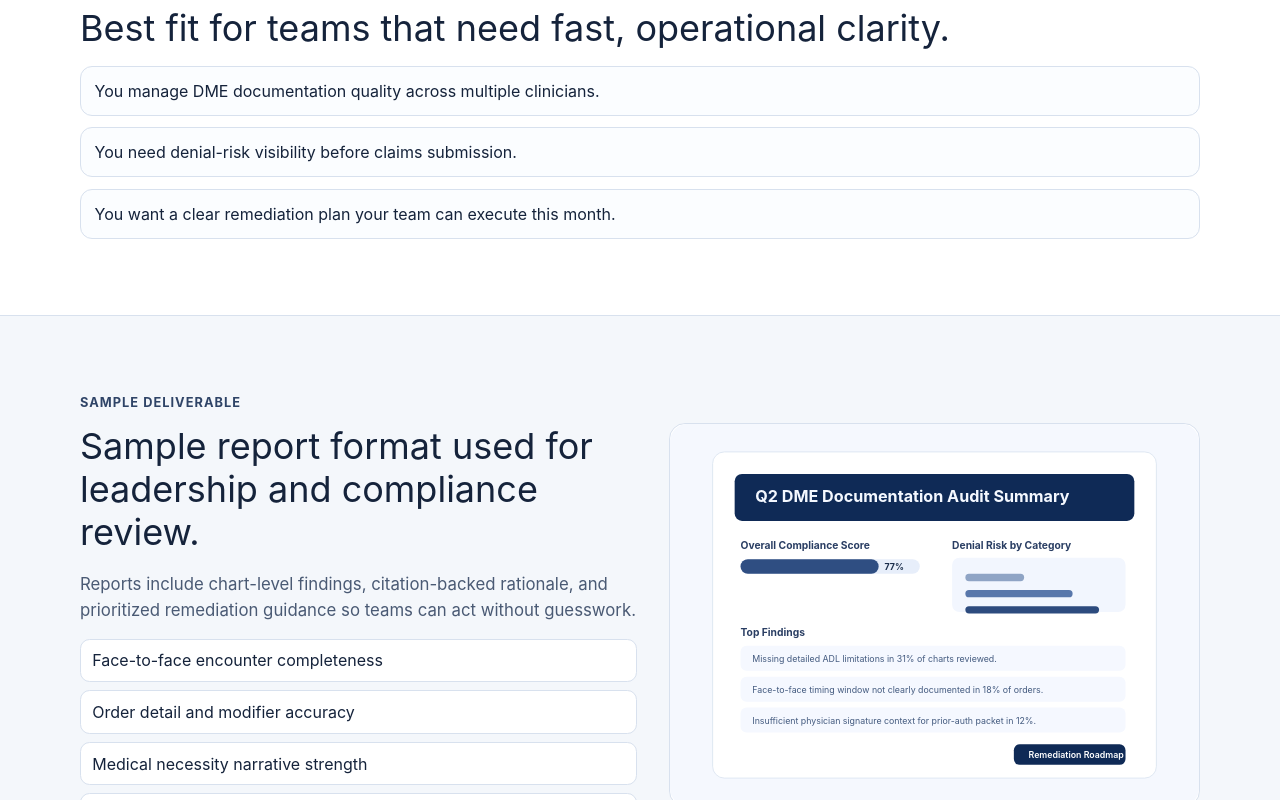
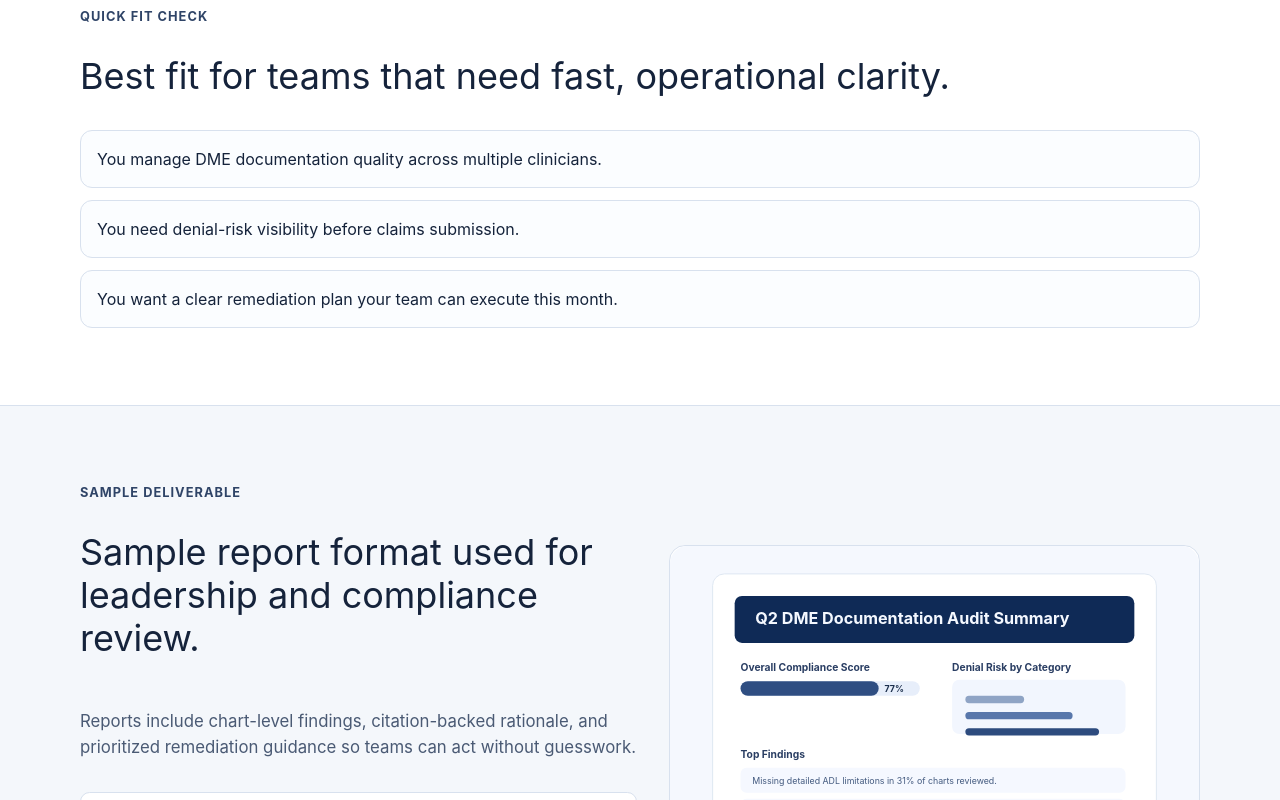
Before and after one commit to moloxanos-pixel/dme-doc-audit-site, a React (Vite) app: page / in a window 1280 px wide. Shown: the part 1700-2500 px from the top of the page. Built offline with nearby package versions, Linux system fonts and the light colour scheme.

Commit message:
Refactor shared spacing and card styles for consistency

```diff
--- a/src/App.css
+++ b/src/App.css
@@ -7,6 +7,14 @@
   --slate: #2f4467;
   --line: #d8e1ee;
   --accent-soft: #eaf0fb;
+  --radius-sm: 0.6rem;
+  --radius-md: 0.75rem;
+  --radius-lg: 0.9rem;
+  --radius-xl: 1rem;
+  --space-1: 0.5rem;
+  --space-2: 0.75rem;
+  --space-3: 1rem;
+  --space-4: 1.25rem;
 }
 
 * {
@@ -46,6 +54,11 @@ body {
 
 .section {
   padding: 3.5rem 0;
+}
+
+.section-head {
+  display: grid;
+  gap: var(--space-3);
 }
 
 .eyebrow {
@@ -103,7 +116,7 @@ p {
 .hero-copy {
   background: var(--surface);
   border: 1px solid var(--line);
-  border-radius: 1rem;
+  border-radius: var(--radius-xl);
   padding: 1.3rem;
   box-shadow: 0 14px 38px rgba(13, 31, 63, 0.08);
 }
@@ -117,7 +130,7 @@ p {
 
 .btn {
   border: 1px solid transparent;
-  border-radius: 0.7rem;
+  border-radius: var(--radius-md);
   padding: 0.7rem 1rem;
   min-height: 2.75rem;
   font-weight: 600;
@@ -158,8 +171,8 @@ input:focus-visible {
 .hero-stats li {
   background: #f9fbff;
   border: 1px solid var(--line);
-  border-radius: 0.75rem;
-  padding: 0.75rem;
+  border-radius: var(--radius-md);
+  padding: var(--space-2);
 }
 
 .hero-stats strong {
@@ -209,7 +222,7 @@ input:focus-visible {
   width: 100%;
   height: auto;
   display: block;
-  border-radius: 1rem;
+  border-radius: var(--radius-xl);
   border: 1px solid var(--line);
   background: #fff;
 }
@@ -222,15 +235,28 @@ input:focus-visible {
 
 .steps-grid {
   display: grid;
-  gap: 0.9rem;
+  gap: var(--space-3);
   margin-top: 1.2rem;
 }
 
-.step-card {
+.card-surface,
+.fit-list li,
+.focus-list li {
   background: var(--surface);
   border: 1px solid var(--line);
-  border-radius: 0.9rem;
-  padding: 1rem;
+  border-radius: var(--radius-lg);
+}
+
+.step-card,
+.fit-list li,
+.focus-list li,
+.faq-item,
+.contact-form {
+  padding: var(--space-3);
+}
+
+.step-card {
+  border-radius: var(--radius-lg);
 }
 
 .step-number {
@@ -262,14 +288,12 @@ input:focus-visible {
   padding: 0;
   list-style: none;
   display: grid;
-  gap: 0.7rem;
+  gap: var(--space-2);
 }
 
 .fit-list li {
-  border: 1px solid var(--line);
-  border-radius: 0.75rem;
+  border-radius: var(--radius-md);
   background: #fbfdff;
-  padding: 0.75rem 0.85rem;
   color: var(--ink);
 }
 
@@ -282,10 +306,8 @@ input:focus-visible {
 }
 
 .focus-list li {
-  background: var(--surface);
-  border: 1px solid var(--line);
-  border-radius: 0.6rem;
-  padding: 0.55rem 0.7rem;
+  border-radius: var(--radius-sm);
+  padding: 0.55rem var(--space-2);
   color: var(--ink);
 }
 
@@ -324,10 +346,7 @@ input:focus-visible {
 }
 
 .faq-item {
-  background: var(--surface);
-  border: 1px solid var(--line);
-  border-radius: 0.8rem;
-  padding: 0.8rem 0.9rem;
+  border-radius: var(--radius-lg);
 }
 
 .faq-item summary {
@@ -359,10 +378,6 @@ input:focus-visible {
 }
 
 .contact-form {
-  background: var(--surface);
-  border: 1px solid var(--line);
-  border-radius: 0.9rem;
-  padding: 1rem;
   display: grid;
   gap: 0.65rem;
 }
@@ -415,7 +430,7 @@ input:focus-visible {
 
   .steps-grid {
     grid-template-columns: repeat(3, 1fr);
-    gap: 1rem;
+    gap: var(--space-3);
   }
 
   .step-card {
@@ -434,6 +449,6 @@ input:focus-visible {
   }
 
   .contact-form {
-    padding: 1.25rem;
+    padding: var(--space-4);
   }
 }
--- a/src/App.jsx
+++ b/src/App.jsx
@@ -113,12 +113,14 @@ export default function App() {
       <main id="main-content" tabIndex="-1">
         <section className="section process">
           <div className="container">
+            <div className="section-head">
               <p className="eyebrow">Audit process</p>
               <h2>A practical 3-step workflow from sample selection to corrective action.</h2>
+            </div>
 
             <div className="steps-grid" role="list" aria-label="Three step DME audit process">
               {auditSteps.map((step, index) => (
-                <article className="step-card" key={step.title} role="listitem">
+                <article className="step-card card-surface" key={step.title} role="listitem">
                   <span className="step-number">{index + 1}</span>
                   <h3>{step.title}</h3>
                   <p>{step.detail}</p>
@@ -130,8 +132,10 @@ export default function App() {
 
         <section className="section fit-check" aria-labelledby="fit-check-heading">
           <div className="container">
+            <div className="section-head">
               <p className="eyebrow">Quick fit check</p>
               <h2 id="fit-check-heading">Best fit for teams that need fast, operational clarity.</h2>
+            </div>
             <ul className="fit-list">
               {fitChecklist.map((point) => (
                 <li key={point}>{point}</li>
@@ -142,7 +146,7 @@ export default function App() {
 
         <section className="section report-showcase" id="sample-audit">
           <div className="container report-layout">
-            <div>
+            <div className="section-head">
               <p className="eyebrow">Sample deliverable</p>
               <h2>Sample report format used for leadership and compliance review.</h2>
               <p className="lede">
@@ -183,12 +187,14 @@ export default function App() {
 
         <section className="section faq" aria-labelledby="faq-heading">
           <div className="container">
+            <div className="section-head">
               <p className="eyebrow">FAQ</p>
               <h2 id="faq-heading">Common questions before kickoff.</h2>
+            </div>
 
             <div className="faq-list">
               {faqItems.map((item) => (
-                <details key={item.question} className="faq-item">
+                <details key={item.question} className="faq-item card-surface">
                   <summary>{item.question}</summary>
                   <p>{item.answer}</p>
                 </details>
@@ -199,7 +205,7 @@ export default function App() {
 
         <section className="section contact" id="contact-sales" aria-labelledby="contact-heading">
           <div className="container contact-layout">
-            <div>
+            <div className="section-head">
               <p className="eyebrow">Next step</p>
               <h2 id="contact-heading">Request a scoped DME audit plan.</h2>
               <p className="lede">
@@ -208,7 +214,7 @@ export default function App() {
               <p className="contact-note">Please do not include patient identifiers or clinical chart details in this form.</p>
             </div>
 
-            <form className="contact-form" action="#" method="post" aria-describedby="contact-privacy-note">
+            <form className="contact-form card-surface" action="#" method="post" aria-describedby="contact-privacy-note">
               <label htmlFor="fullName">Full name</label>
               <input id="fullName" name="fullName" type="text" autoComplete="name" required />
 
```
Lines whose indentation alone changed are shown as unchanged.
